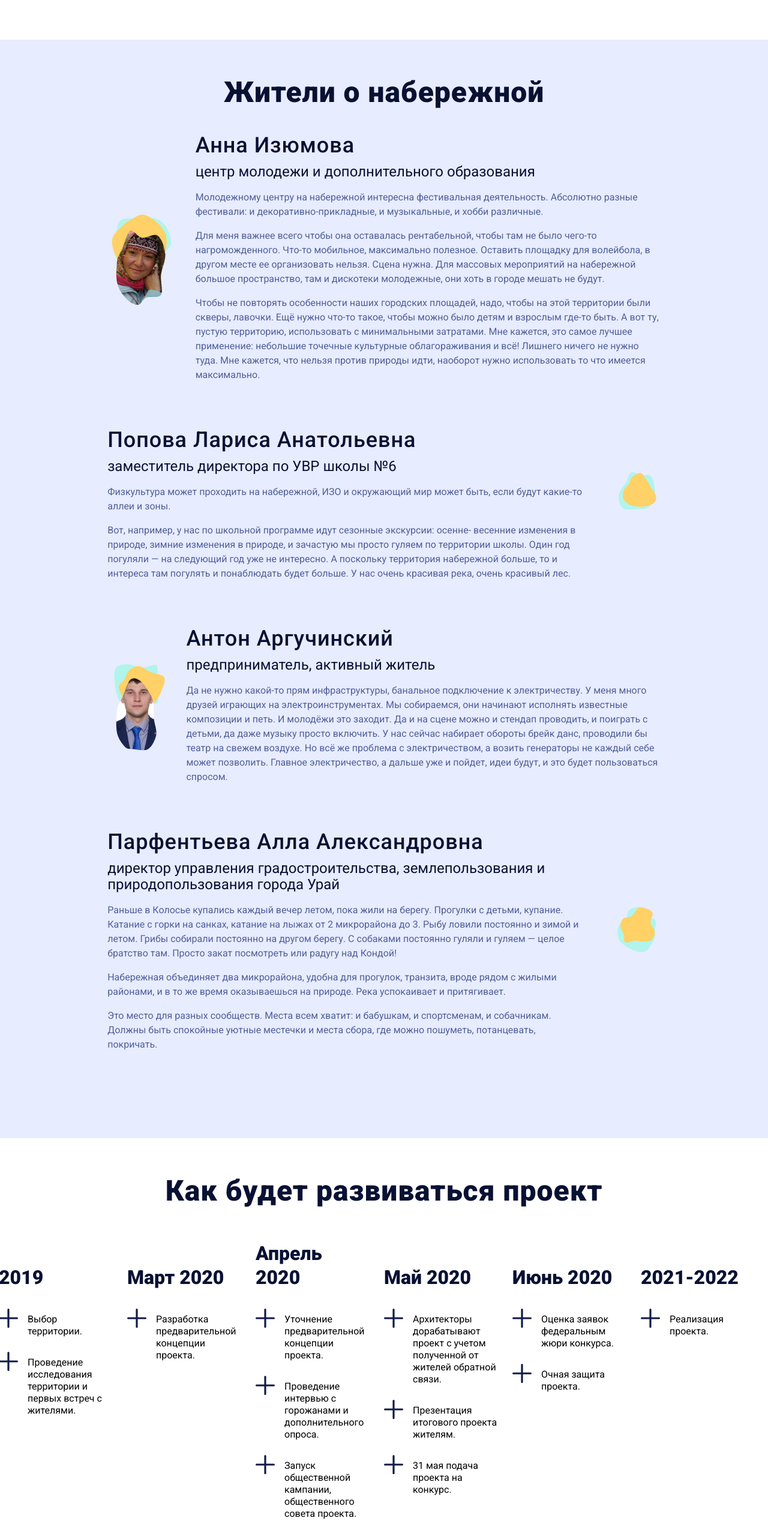
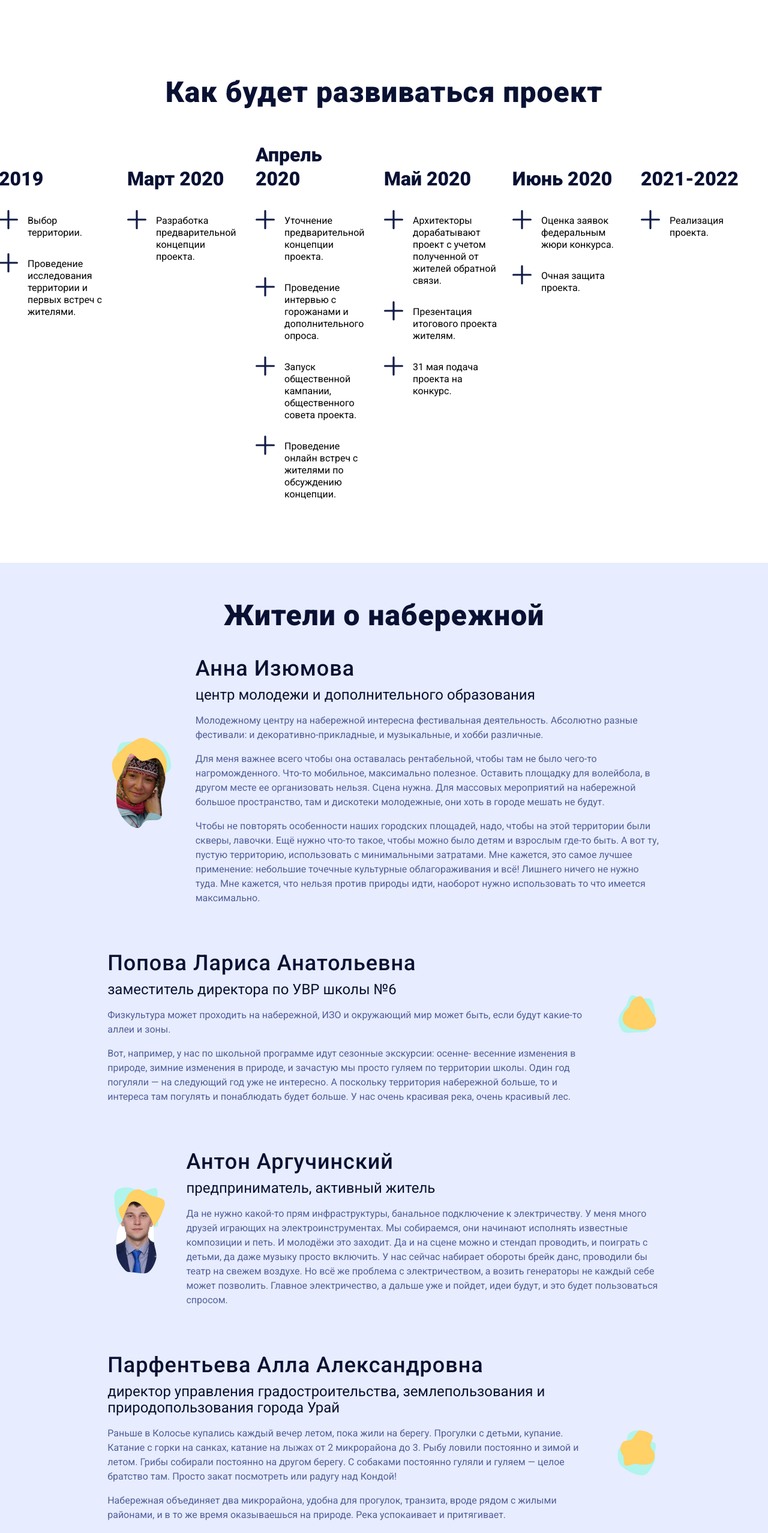
Before and after one commit to designunit/bereguray, a Next.js app: page / in a window 1280 px wide. Shown: the part 1410-3965 px from the top of the page at 60% size. Built offline with nearby package versions, Linux system fonts and the light colour scheme.

Commit message:
swap poadmap and stories + faq upd

```diff
--- a/src/pages/index.tsx
+++ b/src/pages/index.tsx
@@ -76,6 +76,83 @@ const Index: NextPage<PageProps> = props => (
         </PageSection>
 
         <About />
+
+
+        {/* РОАДМАП */}
+        <Stories>
+            <Title level={2}>Как будет развиваться проект</Title>
+            <Steps>
+                <Step
+                    title={'2019'}
+                >
+                    <ul>
+                        <li>Выбор территории.</li>
+                        <li>Проведение исследования территории и первых встреч с жителями.</li>
+                    </ul>
+                </Step>
+                <Step
+                    title={'Март 2020'}
+                >
+                    <ul>
+                        <li>Разработка предварительной концепции проекта.</li>
+                    </ul>
+                </Step>
+                <Step
+                    title={'Апрель 2020'}
+                >
+                    <ul>
+                        <li>
+                            Уточнение предварительной концепции проекта.
+                        </li>
+                        <li>
+                            Проведение интервью с горожанами и дополнительного опроса.
+                        </li>
+                        <li>
+                            Запуск общественной кампании, общественного совета проекта.
+                        </li>
+                        <li>
+                            Проведение онлайн встреч с жителями по обсуждению концепции.
+                        </li>
+                    </ul>
+                </Step>
+                <Step
+                    title={'Май 2020'}
+                >
+                    <ul>
+                        <li>
+                            Архитекторы дорабатывают проект с учетом полученной от жителей обратной связи.
+                        </li>
+                        <li>
+                            Презентация итогового проекта жителям.
+                        </li>
+                        <li>
+                            31 мая подача проекта на конкурс.
+                        </li>
+                    </ul>
+                </Step>
+                <Step
+                    title={'Июнь 2020'}
+                >
+                    <ul>
+                        <li>
+                            Оценка заявок федеральным жюри конкурса.
+                        </li>
+                        <li>
+                            Очная защита проекта.
+                        </li>
+                    </ul>
+                </Step>
+                <Step
+                    title={'2021-2022'}
+                >
+                    <ul>
+                        <li>
+                            Реализация проекта.
+                        </li>
+                    </ul>
+                </Step>
+            </Steps>
+        </Stories>
 
         {/* ЖИТЕЛИ О НАБЕРЕЖНОЙ */}
         <Stories backgroundColor={'#E7ECFF'}>
@@ -165,88 +242,12 @@ const Index: NextPage<PageProps> = props => (
             </Story>
         </Stories>
 
-        {/* РОАДМАП */}
-        <Stories>
-            <Title level={2}>Как будет развиваться проект</Title>
-            <Steps>
-                <Step
-                    title={'2019'}
-                >
-                    <ul>
-                        <li>Выбор территории.</li>
-                        <li>Проведение исследования территории и первых встреч с жителями.</li>
-                    </ul>
-                </Step>
-                <Step
-                    title={'Март 2020'}
-                >
-                    <ul>
-                        <li>Разработка предварительной концепции проекта.</li>
-                    </ul>
-                </Step>
-                <Step
-                    title={'Апрель 2020'}
-                >
-                    <ul>
-                        <li>
-                            Уточнение предварительной концепции проекта.
-                        </li>
-                        <li>
-                            Проведение интервью с горожанами и дополнительного опроса.
-                        </li>
-                        <li>
-                            Запуск общественной кампании, общественного совета проекта.
-                        </li>
-                        <li>
-                            Проведение онлайн встреч с жителями по обсуждению концепции.
-                        </li>
-                    </ul>
-                </Step>
-                <Step
-                    title={'Май 2020'}
-                >
-                    <ul>
-                        <li>
-                            Архитекторы дорабатывают проект с учетом полученной от жителей обратной связи.
-                        </li>
-                        <li>
-                            Презентация итогового проекта жителям.
-                        </li>
-                        <li>
-                            31 мая подача проекта на конкурс.
-                        </li>
-                    </ul>
-                </Step>
-                <Step
-                    title={'Июнь 2020'}
-                >
-                    <ul>
-                        <li>
-                            Оценка заявок федеральным жюри конкурса.
-                        </li>
-                        <li>
-                            Очная защита проекта.
-                        </li>
-                    </ul>
-                </Step>
-                <Step
-                    title={'2021-2022'}
-                >
-                    <ul>
-                        <li>
-                            Реализация проекта.
-                        </li>
-                    </ul>
-                </Step>
-            </Steps>
-        </Stories>
-
-        {/* ФАК ЮЮЮ */}
+        {/* ФАК */}
         <Stories backgroundColor={'#E7ECFF'} faq>
             <Title level={2}>Вопрос/Ответ</Title>
 
             <Story
-                pictureSide='left'
+                pictureSide='right'
             >
                 <Article>
                     <Title level={3}>
@@ -257,7 +258,7 @@ const Index: NextPage<PageProps> = props => (
                 </Article>
             </Story>
             <Story
-                pictureSide='left'
+                pictureSide='right'
             >
                 <Article>
                     <Title level={3}>
@@ -268,7 +269,7 @@ const Index: NextPage<PageProps> = props => (
                 </Article>
             </Story>
             <Story
-                pictureSide='left'
+                pictureSide='right'
             >
                 <Article>
                     <Title level={3}>
@@ -279,7 +280,7 @@ const Index: NextPage<PageProps> = props => (
                 </Article>
             </Story>
             <Story
-                pictureSide='left'
+                pictureSide='right'
             >
                 <Article>
                     <Title level={3}>
@@ -291,7 +292,7 @@ const Index: NextPage<PageProps> = props => (
             </Story>
 
             <Story
-                pictureSide='left'
+                pictureSide='right'
             >
                 <Article>
                     <Title level={3}>
```
Also changed, not shown: src/components/Story/styles.module.css (+0 -21 lines).
